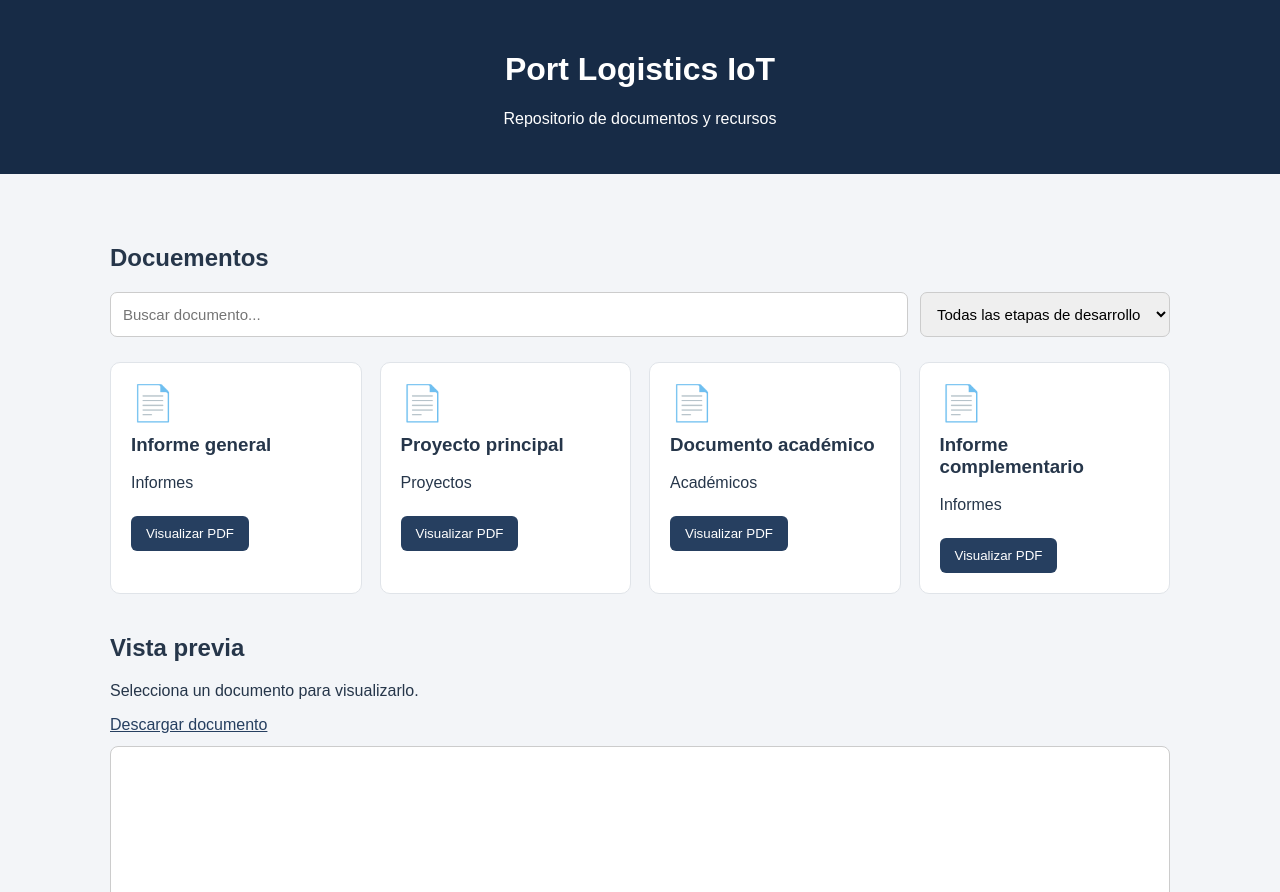
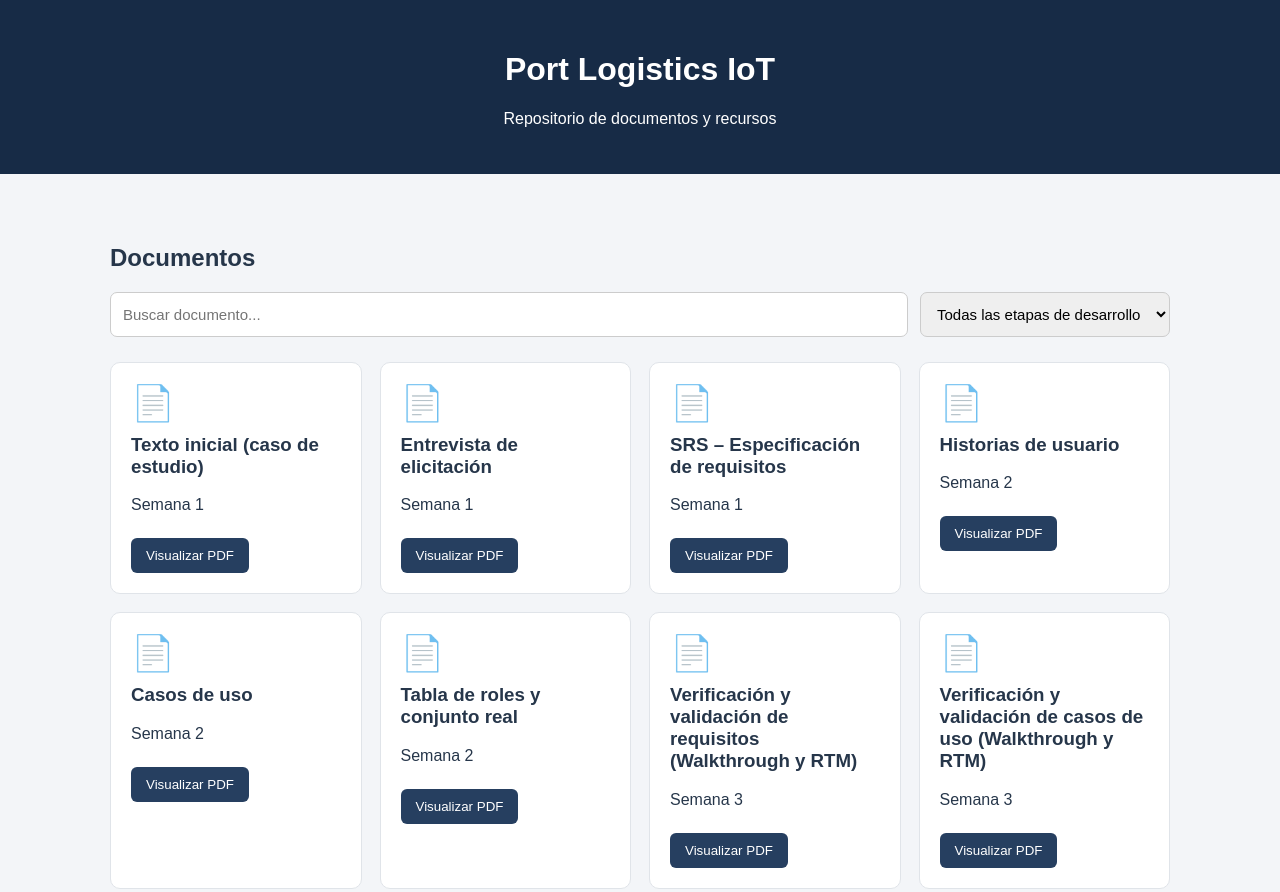
Before and after one commit to OscarPreciadoDev/Port_Logistis_IoT, a plain HTML site: page index.html in a window 1280 px wide. Shown: the top 892 px of the page. Drawn offline with Linux system fonts and the light colour scheme.

Commit message:
Actualizacion de documentos

```diff
--- a/index.html
+++ b/index.html
@@ -122,7 +122,7 @@
 
     <main>
 
-        <h2>Docuementos</h2>
+        <h2>Documentos</h2>
 
         <div class="controles">
 
@@ -134,9 +134,9 @@
 
             <select id="categoria">
                 <option value="Todas">Todas las etapas de desarrollo</option>
-                <option value="Informes">Semana 1</option>
-                <option value="Proyectos">Semana 2</option>
-                <option value="Académicos">Semana 3</option>
+                <option value="Semana 1">Semana 1</option>
+                <option value="Semana 2">Semana 2</option>
+                <option value="Semana 3">Semana 3</option>
             </select>
 
         </div>
@@ -169,29 +169,25 @@
 
     <script>
 
-        // Catálogo de documentos
+        // Catálogo de documentos.
+        // La categoría (Semana 1, 2, 3) se deduce del prefijo del archivo: S1_, S2_, S3_
         const documentos = [
-            {
-                nombre: "Informe general",
-                categoria: "Informes",
-                archivo: "documentos/informe.pdf"
-            },
-            {
-                nombre: "Proyecto principal",
-                categoria: "Proyectos",
-                archivo: "documentos/proyecto.pdf"
-            },
-            {
-                nombre: "Documento académico",
-                categoria: "Académicos",
-                archivo: "documentos/documento3.pdf"
-            },
-            {
-                nombre: "Informe complementario",
-                categoria: "Informes",
-                archivo: "documentos/documento4.pdf"
-            }
-        ];
+            { nombre: "Texto inicial (caso de estudio)",           archivo: "documentos/S1_Texto_Inicial.pdf" },
+            { nombre: "Entrevista de elicitación",                 archivo: "documentos/S1_Entrevista_Elicitacion.pdf" },
+            { nombre: "SRS – Especificación de requisitos",        archivo: "documentos/S1_SRS.pdf" },
+
+            { nombre: "Historias de usuario",                      archivo: "documentos/S2_HU.pdf" },
+            { nombre: "Casos de uso",                              archivo: "documentos/S2_CU.pdf" },
+            { nombre: "Tabla de roles y conjunto real",            archivo: "documentos/S2_TR_CR.pdf" },
+
+            { nombre: "Verificación y validación de requisitos (Walkthrough y RTM)", archivo: "documentos/S3_VE_VA_WT.pdf" },
+            { nombre: "Verificación y validación de casos de uso (Walkthrough y RTM)", archivo: "documentos/S3_VA_CU.pdf" }
+        ].map(doc => {
+            const nombreArchivo = doc.archivo.split("/").pop();
+            const m = nombreArchivo.match(/^S(\d+)_/i);
+            doc.categoria = m ? "Semana " + m[1] : "Sin categoría";
+            return doc;
+        });
 
         const lista = document.getElementById("listaDocumentos");
         const busqueda = document.getElementById("busqueda");
@@ -244,14 +240,14 @@
         // Abrir PDF en el visor
         function abrirPDF(doc) {
 
-            document.getElementById("visorPDF").src = doc.archivo;
+            document.getElementById("visorPDF").src = encodeURI(doc.archivo);
 
             document.getElementById("nombreDocumento").textContent =
                 doc.nombre;
 
             const descargar = document.getElementById("descargar");
 
-            descargar.href = doc.archivo;
+            descargar.href = encodeURI(doc.archivo);
             descargar.hidden = false;
 
         }
```
Also changed, not shown: 10 other files.
